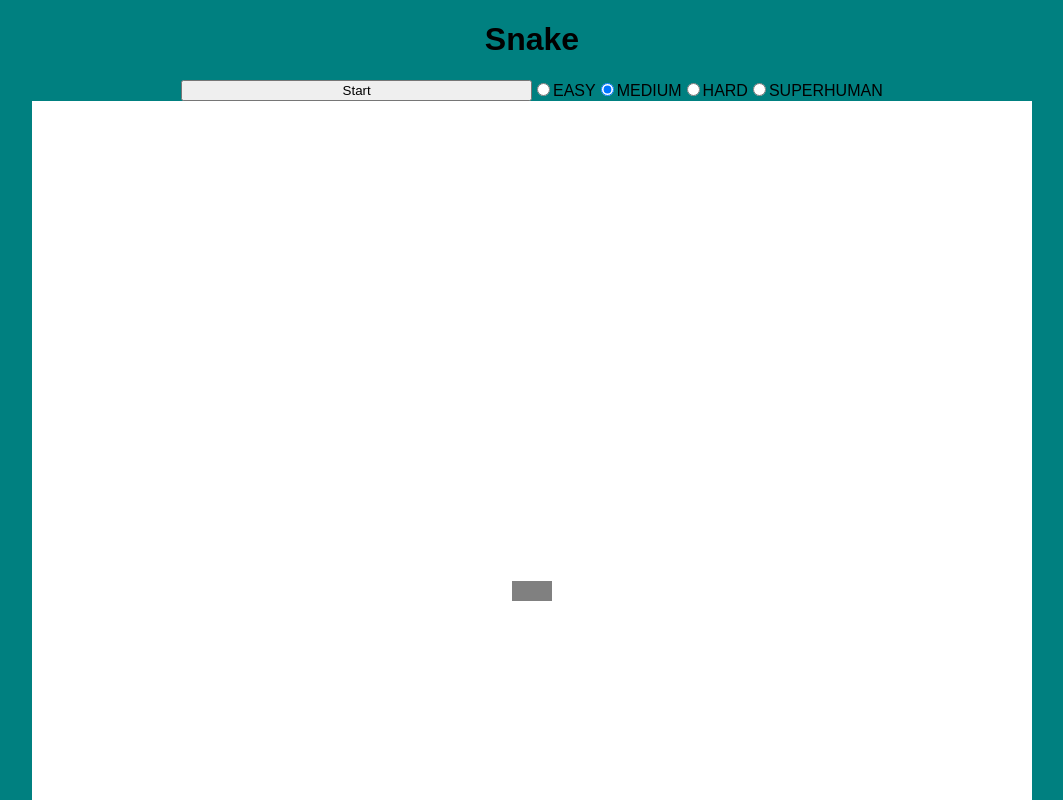
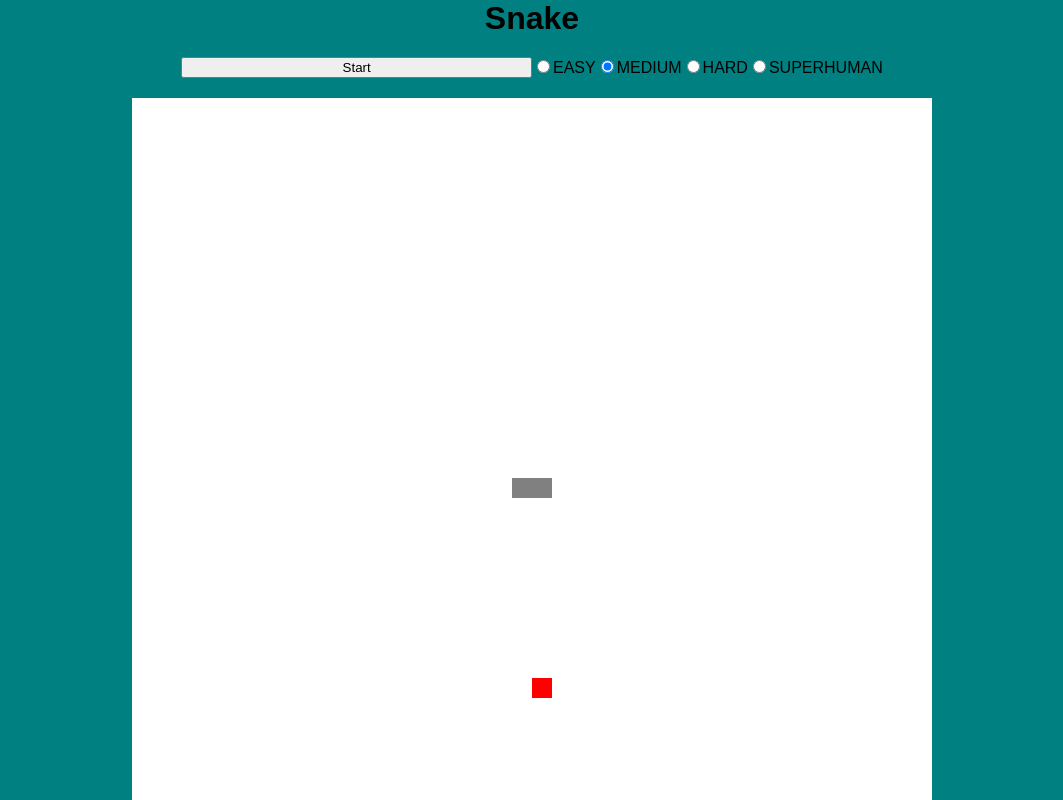
Before and after one commit to chihweidavidliu/snake, a React (Create React App) app: page / in a window 1280 px wide. Shown: the top 800 px of the page, without its empty margins (108-1171 px from the left). Built offline with nearby package versions, Linux system fonts and the light colour scheme.

Commit message:
tweak levels

```diff
--- a/src/App.tsx
+++ b/src/App.tsx
@@ -30,12 +30,16 @@ html {
   }
 `;
 
+const H1 = styled.h1`
+  margin: 0;
+`;
+
 const AppWrapper = styled.div`
   min-height: 100vh;
-  max-height: 1200px;
   min-width: 100vw;
   display: grid;
-  grid-template-rows: max-content 1fr;
+  grid-template-rows: max-content max-content 1fr;
+  grid-gap: 20px;
   background: teal;
   justify-items: center;
 `;
@@ -56,7 +60,7 @@ const OptionsWrapper = styled.div`
 
 export default function App() {
   const pixelSize = 20;
-  const areaSize = 1000;
+  const areaSize = 800;
   const midpoint = Math.round(areaSize / 2);
   const [isStarted, setIsStarted] = useState(false);
   const [difficulty, setDifficulty] = useState(Difficulty.MEDIUM);
@@ -76,6 +80,7 @@ export default function App() {
   // reset to orifinal position when game ends
   useEffect(() => {
     if (!isStarted) {
+      setDirection(Direction.RIGHT);
       setSnakePosition([
         {
           positionX: midpoint,
@@ -87,26 +92,13 @@ export default function App() {
         },
       ]);
     }
-  }, [isStarted, midpoint, setSnakePosition]);
+  }, [isStarted, midpoint, setDirection, setSnakePosition]);
 
   // track coordinates and end game if snake is out of bounds
   useEffect(() => {
     const checkForOutOfBounds = (snakePosition: IPosition[]) => {
       const firstPixel = snakePosition[0];
-      // if (firstPixel.positionX < 0) {
-      //   console.log("went off left");
-      // }
-      // if (firstPixel.positionX > areaSize) {
-      //   console.log("firstPixel", firstPixel);
-      //   console.log("areaSize", areaSize);
-      //   console.log("went off right");
-      // }
-      // if (firstPixel.positionY < 0) {
-      //   console.log("went off bottom");
-      // }
-      // if (firstPixel.positionY > areaSize) {
-      //   console.log("went off top");
-      // }
+
       return (
         firstPixel.positionX < 0 ||
         firstPixel.positionX > areaSize ||
@@ -116,10 +108,12 @@ export default function App() {
     };
 
     const outOfBounds = checkForOutOfBounds(snakePosition);
-    console.log("outOfBounds", outOfBounds);
-    const overlaps = checkForOverlap(snakePosition[0], snakePosition.slice(1));
+    const snakeOverlapsItself = checkForOverlap(
+      snakePosition[0],
+      snakePosition.slice(1)
+    );
 
-    if (outOfBounds || overlaps) {
+    if (outOfBounds || snakeOverlapsItself) {
       setIsStarted(() => false);
     }
   }, [snakePosition]);
@@ -141,10 +135,10 @@ export default function App() {
         setDifficulty: (difficulty: Difficulty) => setDifficulty(difficulty),
       }}
     >
+      <GlobalStyle />
       <AppWrapper className="App">
-        <GlobalStyle />
         <div>
-          <h1>Snake</h1>
+          <H1>Snake</H1>
         </div>
         <OptionsWrapper>
           <button onClick={() => setIsStarted(true)}>Start</button>
--- a/src/components/Pixel.tsx
+++ b/src/components/Pixel.tsx
@@ -19,7 +19,6 @@ const PixelWrapper = styled.div.attrs<IPixelWrapperProps>((props) => ({
   width: ${(props) => `${props.size}px`};
   height: ${(props) => `${props.size}px`};
   background: ${(props) => (props.isGameStarted ? "black" : "grey")};
-  // transition: all 0.1s;
 `;
 
 interface IPixelProps {
--- a/src/hooks/useMovementController.tsx
+++ b/src/hooks/useMovementController.tsx
@@ -164,13 +164,13 @@ export const useMovementController = (
     const mapDifficultyToInterval = (difficulty: Difficulty) => {
       switch (difficulty) {
         case Difficulty.EASY:
-          return 150;
+          return 100;
         case Difficulty.MEDIUM:
-          return 100;
+          return 75;
         case Difficulty.HARD:
-          return 75;
+          return 50;
         case Difficulty.SUPERHUMAN:
-          return 50;
+          return 25;
         default:
           return 500;
       }
```
